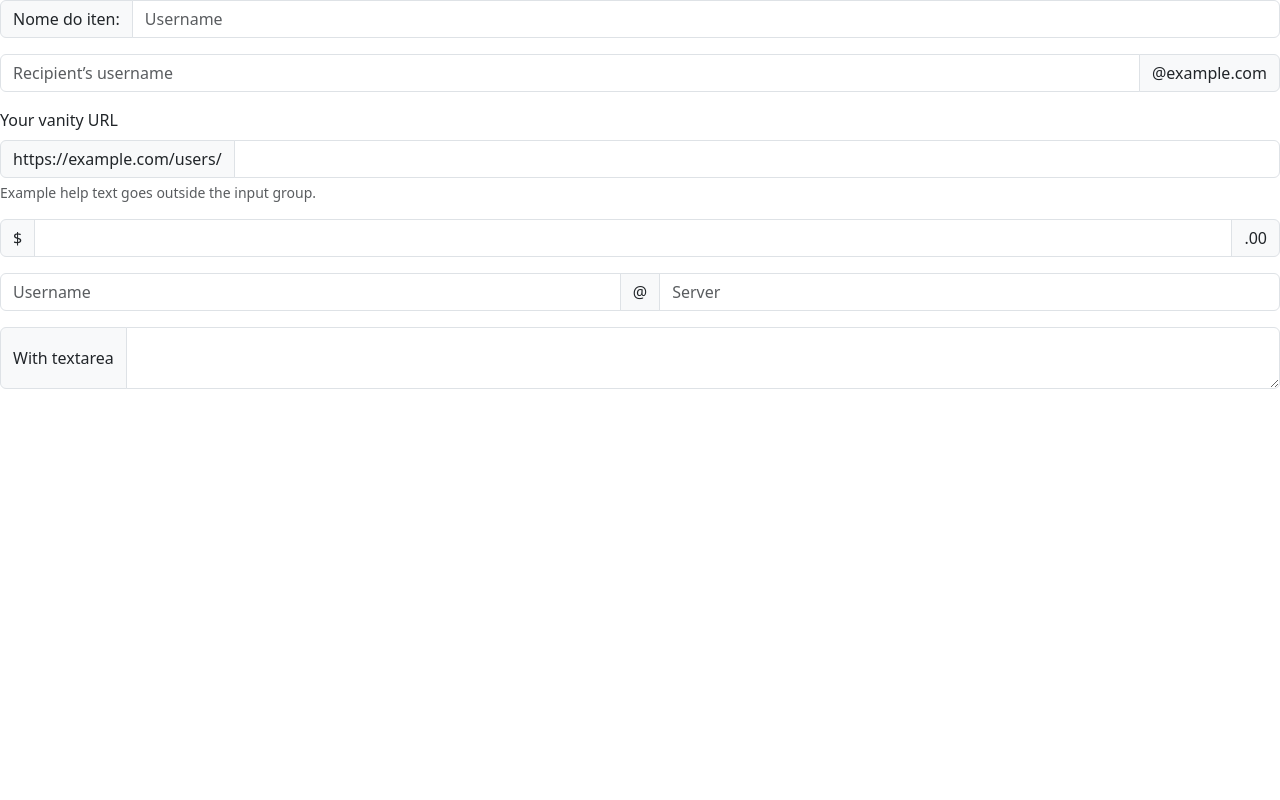
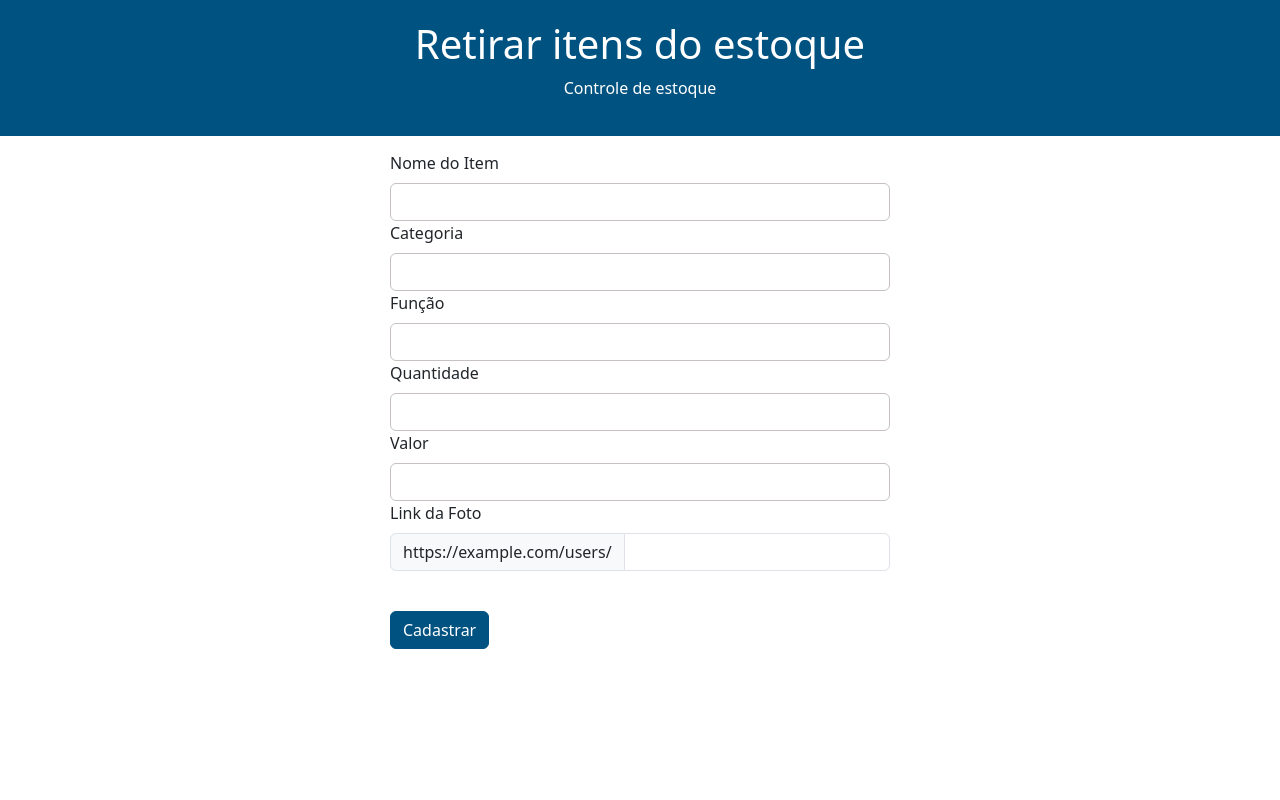
Before and after one commit to joaovictorvolpato-sys/TCC-SENAI, a Flask app: page /retirar in a window 1280 px wide. Run offline with Flask 3, Linux system fonts and the light colour scheme.

Commit message:
alteraçoes 01/07

```diff
--- /dev/null
+++ b/static/retirar.css
@@ -0,0 +1,74 @@
+body {
+    display: flex;
+    justify-content: center;
+    align-items: center;
+    min-height: 100vh;
+    margin: 0;
+    background-color: #f8f9fa;
+}
+
+#cabecalho {
+    background-color: #005281;
+    color: white;
+    text-align: center;
+    padding: 20px;
+    position: fixed;
+    top: 0;
+    left: 0;
+    width: 100%;
+    z-index: 1000;
+}
+
+#nome_item{
+    background-color: white;
+    color: black;
+    border-color: rgb(199, 193, 193);
+    width: 500px;
+}
+
+#categoria{
+    background-color: white;
+    color: black;
+    border-color: rgb(199, 193, 193);
+    width: 500px;
+}
+
+#funcao{
+    background-color: white;
+    color: black;
+    border-color: rgb(199, 193, 193);
+    width: 500px;
+}
+
+#quantidade{
+    background-color: white;
+    color: black;
+    border-color: rgb(199, 193, 193);
+    width: 500px;
+}
+
+#valor{
+    background-color: white;
+    color: black;
+    border-color: rgb(199, 193, 193);
+    width: 500px;
+}
+
+#link_foto{
+    background-color: white;
+    color: black;
+    border-color: rgb(199, 193, 193);
+    width: 500px;
+}
+
+#form {
+    width: 100%;
+    max-width: 600px;
+    padding: 20px;
+}
+
+#botao_cadastro{
+    background-color: #005281;
+    border-color: #005281;
+
+}
--- /dev/null
+++ b/templates/cadastro_concluido.html
@@ -0,0 +1 @@
+nao
--- a/templates/retirar.html
+++ b/templates/retirar.html
@@ -3,50 +3,63 @@
 <head>
     <meta charset="UTF-8">
     <meta name="viewport" content="width=device-width, initial-scale=1.0">
-    <title>Retirar</title>
+    <title>Retirar Estoque</title>
     <link rel="stylesheet" href="static/retirar.css">
     <link rel="icon" type="image/x-icon" href="static/aba.ico">
     <link href="https://cdn.jsdelivr.net/npm/bootstrap@5.3.8/dist/css/bootstrap.min.css" rel="stylesheet" integrity="sha384-sRIl4kxILFvY47J16cr9ZwB07vP4J8+LH7qKQnuqkuIAvNWLzeN8tE5YBujZqJLB" crossorigin="anonymous">
 
 
 </head>
+<body>
+        <header id="cabecalho">
+        <h1>Retirar itens do estoque</h1>
+        <p>Controle de estoque</p>
+    </header>
 
-<div id="form-cadastro">
-  <form action="/cadastro_concluido.htm" method="POST">
-<div class="input-group mb-3">
-  <span class="input-group-text" id="basic-addon1">Nome do iten:</span>
-  <input type="text" class="form-control" placeholder="Username" aria-label="Username" aria-describedby="basic-addon1">
-</div>
+    <div id="formulario_retirar">
+        <form action="/cadastro_concluido.html" method="POST">
 
-<div class="input-group mb-3">
-  <input type="text" class="form-control" placeholder="Recipient’s username" aria-label="Recipient’s username" aria-describedby="basic-addon2">
-  <span class="input-group-text" id="basic-addon2">@example.com</span>
-</div>
+  <div class="col-md-6">
+    <label for="inputEmail4" class="form-label">Nome do Item</label>
+    <input type="text" class="form-control" id="nome_item">
+  </div>
 
-<div class="mb-3">
-  <label for="basic-url" class="form-label">Your vanity URL</label>
+  <div class="col-md-6">
+    <label for="inputCity" class="form-label">Categoria</label>
+    <input type="text" class="form-control" id="categoria">
+  </div>
+
+  <div class="col-12">
+    <label for="inputAddress" class="form-label">Função</label>
+    <input type="text" class="form-control" id="funcao">
+  </div>
+  <div class="col-12">
+    <label for="inputAddress2" class="form-label">Quantidade</label>
+    <input type="text" class="form-control" id="quantidade">
+  </div>
+
+  <div class="col-md-6">
+    <label for="inputCity" class="form-label">Valor</label>
+    <input type="text" class="form-control" id="valor">
+  </div>
+
+  <div class="col-12">
+
+    <div class="mb-3">
+  <label for="basic-url" class="form-label">Link da Foto</label>
   <div class="input-group">
     <span class="input-group-text" id="basic-addon3">https://example.com/users/</span>
-    <input type="text" class="form-control" id="basic-url" aria-describedby="basic-addon3 basic-addon4">
+    <input type="text" class="form-control" id="basic-url" aria-describedby="basic-addon3 basic-addon4" id="link_foto">
   </div>
-  <div class="form-text" id="basic-addon4">Example help text goes outside the input group.</div>
-</div>
 
-<div class="input-group mb-3">
-  <span class="input-group-text">$</span>
-  <input type="text" class="form-control" aria-label="Amount (to the nearest dollar)">
-  <span class="input-group-text">.00</span>
-</div>
+  <br>
 
-<div class="input-group mb-3">
-  <input type="text" class="form-control" placeholder="Username" aria-label="Username">
-  <span class="input-group-text">@</span>
-  <input type="text" class="form-control" placeholder="Server" aria-label="Server">
-</div>
+  </div>
+  <div class="col-12">
+    <button  id="botao_cadastro" type="submit" class="btn btn-primary">Cadastrar</button>
+  </div>
 
-<div class="input-group">
-  <span class="input-group-text">With textarea</span>
-  <textarea class="form-control" aria-label="With textarea"></textarea>
-</div>
-</div>
 </form>
+    </div>
+</body>
+</html>
```
Also changed, not shown: static/estoque.css (+49 -7 lines), static/inicio.css (+37 -7 lines), static/login.css (+4 -3 lines), templates/estoque.html (+44 -44 lines), templates/inicio.html (+5 -5 lines), templates/cadastro_concluido.htm (deleted).
